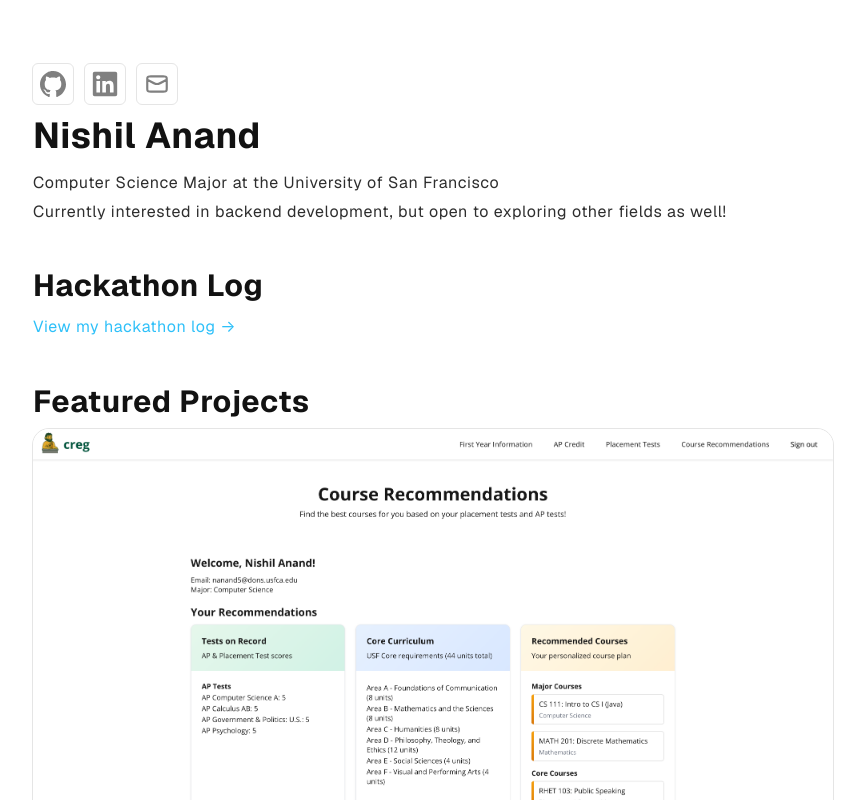
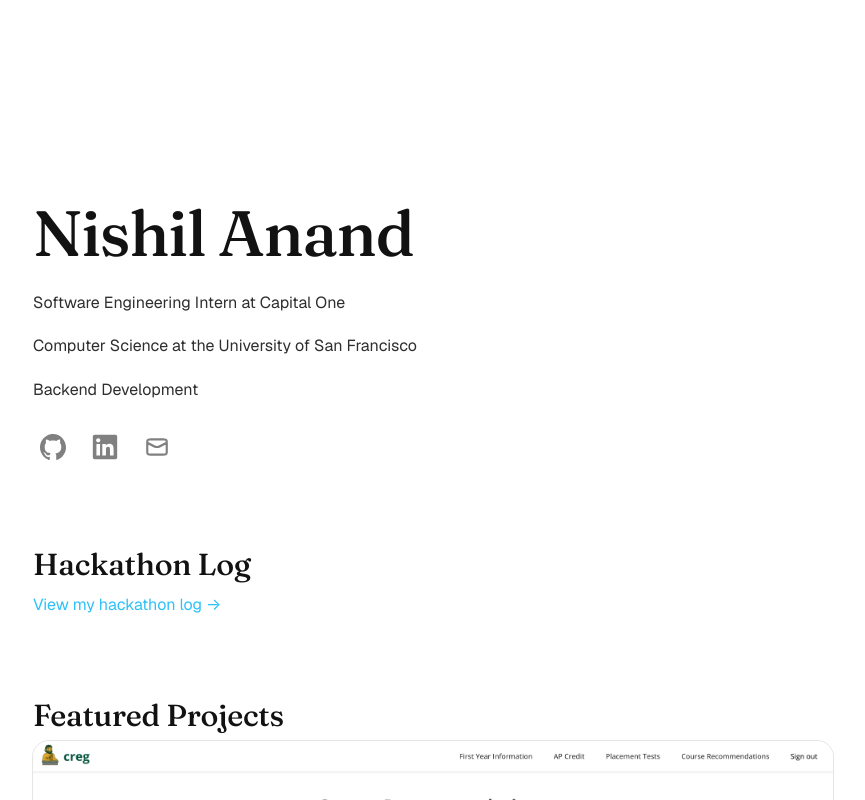
Before and after one commit to nishoof/nishilanand.com, a React (Vite) app: page / in a window 1280 px wide. Shown: the top 800 px of the page, without its empty margins (207-1072 px from the left). Built offline with nearby package versions, Linux system fonts and the light colour scheme.

Commit message:
change font and redesign hero section

```diff
--- a/index.html
+++ b/index.html
@@ -12,7 +12,7 @@
     <link rel="preconnect" href="https://fonts.googleapis.com" />
     <link rel="preconnect" href="https://fonts.gstatic.com" crossorigin />
     <link
-      href="https://fonts.googleapis.com/css2?family=Geist:wght@100..900&display=swap"
+      href="https://fonts.googleapis.com/css2?family=Fraunces:opsz,wght@9..144,400..600&family=Geist:wght@100..900&family=JetBrains+Mono:wght@400;500&display=swap"
       rel="stylesheet"
     />
     <script type="application/ld+json">
--- a/src/components/BackButton/BackButton.module.css
+++ b/src/components/BackButton/BackButton.module.css
@@ -7,7 +7,6 @@
   color: var(--color-links);
   text-decoration: none;
   transition: all 0.2s ease-in-out;
-  letter-spacing: var(--leter-spacing);
 }
 
 .backButton:hover {
--- /dev/null
+++ b/src/components/ConnectIcons/ConnectIcons.module.css
@@ -0,0 +1,4 @@
+.hover:hover {
+  transform: scale(1.1);
+  transition: all 0.2s ease-in-out;
+}
--- a/src/components/ConnectIcons/ConnectIcons.tsx
+++ b/src/components/ConnectIcons/ConnectIcons.tsx
@@ -1,4 +1,5 @@
 import { ExternalLink } from "@/components/ExternalLink";
+import styles from "./ConnectIcons.module.css";
 
 // A single icon
 function ConnectIcon({
@@ -17,7 +18,7 @@ function ConnectIcon({
   return (
     <ExternalLink href={link}>
       <div
-        className="box"
+        className={styles.hover}
         style={{
           width: innerSize,
           height: innerSize,
--- a/src/index.css
+++ b/src/index.css
@@ -7,7 +7,12 @@
   --color-dark-2: #1a1a1a;
   --color-dark-3: #2e2e2e;
   --color-shadow: rgba(255, 255, 255, 0.2);
-  --leter-spacing: 0.04em;
+
+  --font-sans:
+    "Geist", -apple-system, BlinkMacSystemFont, "Segoe UI", Roboto, Helvetica,
+    Arial, sans-serif;
+  --font-serif: "Fraunces", Georgia, "Times New Roman", serif;
+  --font-mono: "JetBrains Mono", ui-monospace, "SF Mono", Menlo, monospace;
 }
 
 @media (prefers-color-scheme: light) {
@@ -25,28 +30,29 @@
 
 html {
   background-color: var(--color-dark-1);
-  font-family:
-    "Geist",
-    -apple-system,
-    BlinkMacSystemFont,
-    "Segoe UI",
-    Roboto,
-    Helvetica,
-    Arial,
-    sans-serif;
+  font-family: var(--font-sans);
 }
 
 body {
   margin: 0;
   color: var(--color-light-1);
-  line-height: 1.8;
-  letter-spacing: var(--leter-spacing);
+  line-height: 1.7;
+  -webkit-font-smoothing: antialiased;
+  text-rendering: optimizeLegibility;
 }
 
 a {
   color: var(--color-links);
   text-decoration: none;
   transition: all 0.2s ease-in-out;
+}
+
+h1,
+h2,
+h3 {
+  font-family: var(--font-serif);
+  font-weight: 500;
+  letter-spacing: -0.01em;
 }
 
 h1 {
--- a/src/pages/Home.tsx
+++ b/src/pages/Home.tsx
@@ -11,21 +11,26 @@ import {
 export default function Home() {
   return (
     <div className="page">
-      <div className="section">
+      <div className="section" style={{ margin: "25% 0 4.5em 0" }}>
+        <h1
+          style={{
+            fontSize: "clamp(2.25em, 12vw, 4em)",
+            lineHeight: 1.02,
+            letterSpacing: "-0.02em",
+            // margin: "0.75rem 0 1.25rem",
+          }}
+        >
+          Nishil Anand
+        </h1>
+        <div style={{ margin: "1.5em 0" }}>
+          <p>Software Engineering Intern at Capital One</p>
+          <p>Computer Science at the University of San Francisco</p>
+          <p>Backend Development</p>
+        </div>
         <ConnectIcons />
-        <h1>Nishil Anand</h1>
-        <div>
-          <p style={{ margin: 0 }}>
-            Computer Science Major at the University of San Francisco
-          </p>
-          <p style={{ margin: 0 }}>
-            Currently interested in backend development, but open to exploring
-            other fields as well!
-          </p>
-        </div>
       </div>
 
-      <div className="section">
+      <div style={{ margin: "4.5em 0" }}>
         <h2>Hackathon Log</h2>
         <Link to="/hackathon-log">View my hackathon log →</Link>
       </div>
```
